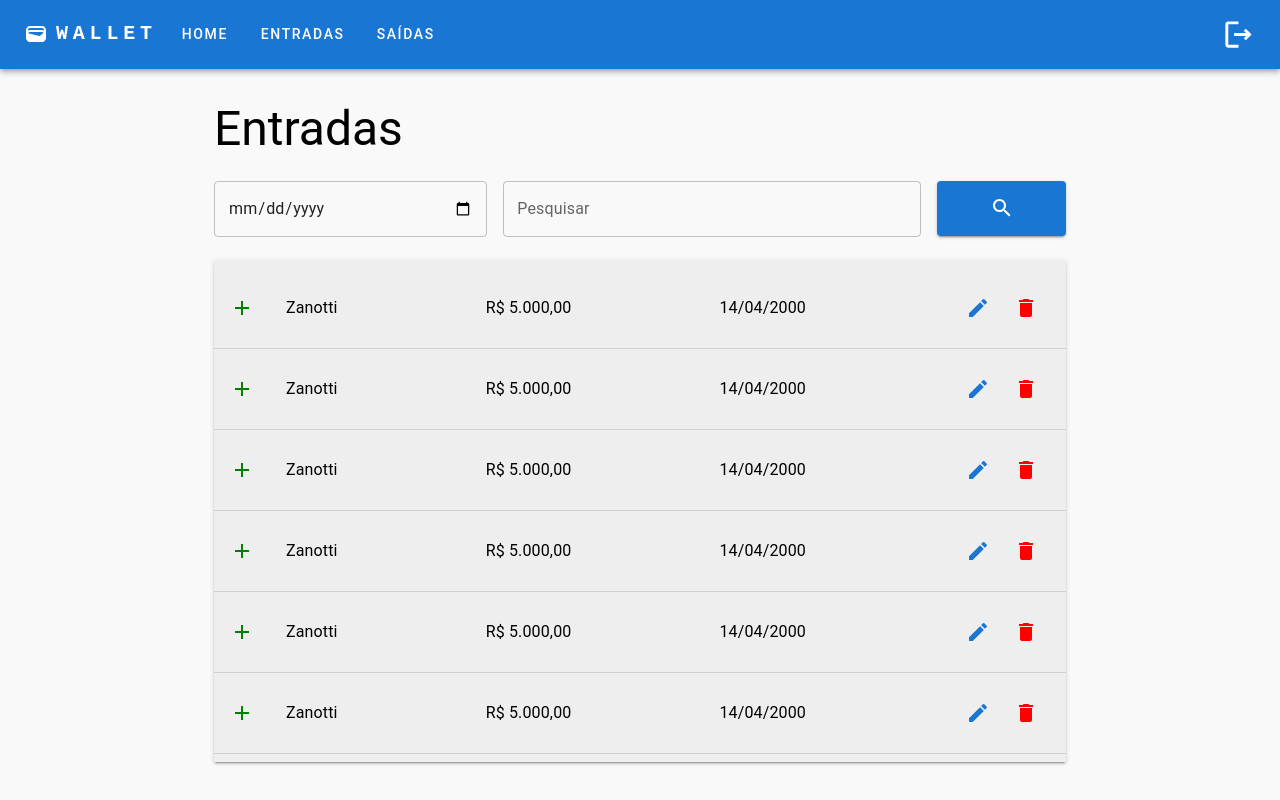
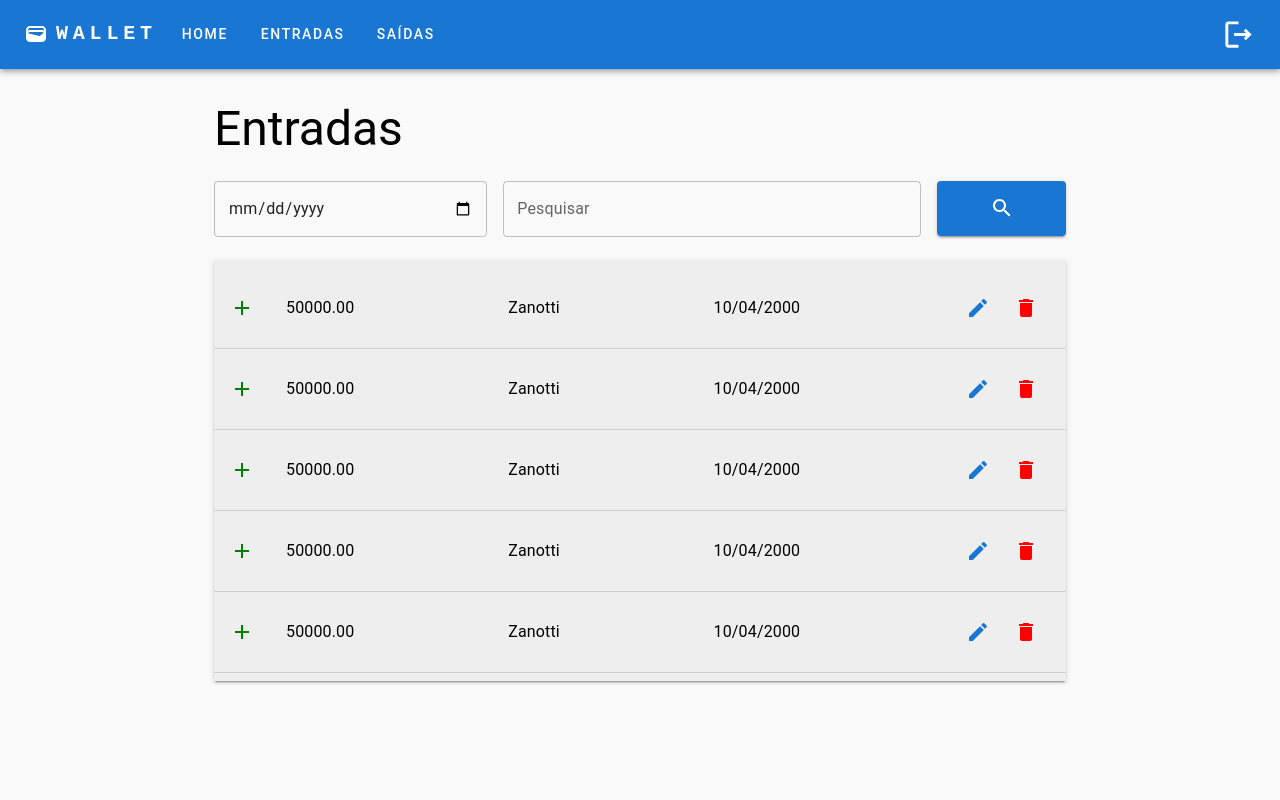
Before and after one commit to Guisalazarr/wallet, a React (Vite) app: page /income in a window 1280 px wide. Built offline with nearby package versions, Linux system fonts and the light colour scheme.

Commit message:
fix: list data transaction

```diff
--- a/src/componets/ListTransactions.tsx
+++ b/src/componets/ListTransactions.tsx
@@ -1,20 +1,33 @@
 import List from '@mui/material/List';
 import ListItem from '@mui/material/ListItem';
 import ListItemText from '@mui/material/ListItemText';
-import { Divider, IconButton } from '@mui/material';
-import AddIcon from '@mui/icons-material/Add';
+import { Divider, Icon, IconButton } from '@mui/material';
 import DeleteIcon from '@mui/icons-material/Delete';
 import EditIcon from '@mui/icons-material/Edit';
+import React from 'react';
+import { Transaction } from '../types/transaction.models';
 
+interface ListTransactionsProps {
+    data: Transaction[]
+    color: string
+    icon: any
+}
 
-const ListTransactions: React.FC = () => {
+const ListTransactions: React.FC<ListTransactionsProps> = ({ data, color, icon }) => {
+
     return (
         <List sx={{ boxShadow: '2', backgroundColor: '#eeeeee' }}>
+
+            {data.map((item, index) => {
+                return (
+                    <React.Fragment key={index}>
                         <ListItem sx={{ maxWidth: '100%', padding: '1rem' }}>
-                <AddIcon sx={{ color: 'green', marginRight: '2rem' }} />
-                <ListItemText primary="Zanotti" />
-                <ListItemText primary="R$ 5.000,00" />
-                <ListItemText primary="14/04/2000" />
+                            <Icon sx={{ color: { color }, marginRight: '2rem' }} >
+                                {icon}
+                            </Icon>
+                            <ListItemText primary={item.value.toFixed(2)} />
+                            <ListItemText primary={item.title} />
+                            <ListItemText primary={item.date} />
                             <IconButton size='large'>
                                 <EditIcon color='primary' />
                             </IconButton>
@@ -23,72 +36,9 @@ const ListTransactions: React.FC = () => {
                             </IconButton>
                         </ListItem>
                         <Divider />
-
-            <ListItem sx={{ maxWidth: '100%', padding: '1rem' }}>
-                <AddIcon sx={{ color: 'green', marginRight: '2rem' }} />
-                <ListItemText primary="Zanotti" />
-                <ListItemText primary="R$ 5.000,00" />
-                <ListItemText primary="14/04/2000" />
-                <IconButton size='large'>
-                    <EditIcon color='primary' />
-                </IconButton>
-                <IconButton size='large'>
-                    <DeleteIcon sx={{ color: 'red' }} />
-                </IconButton>
-            </ListItem>
-            <Divider />
-            <ListItem sx={{ maxWidth: '100%', padding: '1rem' }}>
-                <AddIcon sx={{ color: 'green', marginRight: '2rem' }} />
-                <ListItemText primary="Zanotti" />
-                <ListItemText primary="R$ 5.000,00" />
-                <ListItemText primary="14/04/2000" />
-                <IconButton size='large'>
-                    <EditIcon color='primary' />
-                </IconButton>
-                <IconButton size='large'>
-                    <DeleteIcon sx={{ color: 'red' }} />
-                </IconButton>
-            </ListItem>
-            <Divider />
-            <ListItem sx={{ maxWidth: '100%', padding: '1rem', borderRadius: '5px' }}>
-                <AddIcon sx={{ color: 'green', marginRight: '2rem' }} />
-                <ListItemText primary="Zanotti" />
-                <ListItemText primary="R$ 5.000,00" />
-                <ListItemText primary="14/04/2000" />
-                <IconButton size='large'>
-                    <EditIcon color='primary' />
-                </IconButton>
-                <IconButton size='large'>
-                    <DeleteIcon sx={{ color: 'red' }} />
-                </IconButton>
-            </ListItem>
-            <Divider />
-            <ListItem sx={{ maxWidth: '100%', padding: '1rem', borderRadius: '5px' }}>
-                <AddIcon sx={{ color: 'green', marginRight: '2rem' }} />
-                <ListItemText primary="Zanotti" />
-                <ListItemText primary="R$ 5.000,00" />
-                <ListItemText primary="14/04/2000" />
-                <IconButton size='large'>
-                    <EditIcon color='primary' />
-                </IconButton>
-                <IconButton size='large'>
-                    <DeleteIcon sx={{ color: 'red' }} />
-                </IconButton>
-            </ListItem>
-            <Divider />
-            <ListItem sx={{ maxWidth: '100%', padding: '1rem', borderRadius: '5px' }}>
-                <AddIcon sx={{ color: 'green', marginRight: '2rem' }} />
-                <ListItemText primary="Zanotti" />
-                <ListItemText primary="R$ 5.000,00" />
-                <ListItemText primary="14/04/2000" />
-                <IconButton size='large'>
-                    <EditIcon color='primary' />
-                </IconButton>
-                <IconButton size='large'>
-                    <DeleteIcon sx={{ color: 'red' }} />
-                </IconButton>
-            </ListItem>
-            <Divider />
+                    </React.Fragment>
+                )
+            })}
         </List>
     );
 }
--- a/src/pages/Income/index.tsx
+++ b/src/pages/Income/index.tsx
@@ -3,9 +3,18 @@ import React from "react"
 import TitlePage from "../../componets/TitlePage"
 import Search from "../../componets/Search"
 import ListTransactions from "../../componets/ListTransactions"
+import AddIcon from '@mui/icons-material/Add';
+import { data } from "react-router"
+import { Transaction } from "../../types/transaction.models"
 
 const Income: React.FC = () => {
-
+    const data: Transaction[] = [
+        { title: 'Zanotti', value: 50000, date: '10/04/2000' },
+        { title: 'Zanotti', value: 50000, date: '10/04/2000' },
+        { title: 'Zanotti', value: 50000, date: '10/04/2000' },
+        { title: 'Zanotti', value: 50000, date: '10/04/2000' },
+        { title: 'Zanotti', value: 50000, date: '10/04/2000' }
+    ]
     return (
         <>
             <Grid2 container spacing={3}>
@@ -16,7 +25,7 @@ const Income: React.FC = () => {
                     <Search />
                 </Grid2>
                 <Grid2 size={12} >
-                    <ListTransactions />
+                    <ListTransactions color="green" data={data} icon={<AddIcon />} />
                 </Grid2>
             </Grid2>
         </>
--- a/src/pages/Outcome/index.tsx
+++ b/src/pages/Outcome/index.tsx
@@ -3,8 +3,17 @@ import React from "react"
 import TitlePage from "../../componets/TitlePage"
 import Search from "../../componets/Search"
 import ListTransactions from "../../componets/ListTransactions"
+import RemoveIcon from '@mui/icons-material/Remove';
+import { Transaction } from "../../types/transaction.models"
 
 const Outcome: React.FC = () => {
+    const data: Transaction[] = [
+        { title: 'Mercado', value: 300, date: '19/01/2025' },
+        { title: 'Mercadp', value: 300, date: '19/01/2025' },
+        { title: 'Mercadp', value: 300, date: '19/01/2025' },
+        { title: 'Mercadp', value: 300, date: '19/01/2025' },
+        { title: 'Mercadp', value: 300, date: '19/01/2025' }
+    ]
 
     return (
         <>
@@ -16,7 +25,7 @@ const Outcome: React.FC = () => {
                     <Search />
                 </Grid2>
                 <Grid2 size={12} >
-                    <ListTransactions />
+                    <ListTransactions color="red" icon={<RemoveIcon />} data={data} />
                 </Grid2>
             </Grid2>
         </>
--- /dev/null
+++ b/src/types/transaction.models.ts
@@ -0,0 +1,5 @@
+export interface Transaction {
+    title: string;
+    value: number;
+    date: string;
+}
```
Lines whose indentation alone changed are shown as unchanged.
